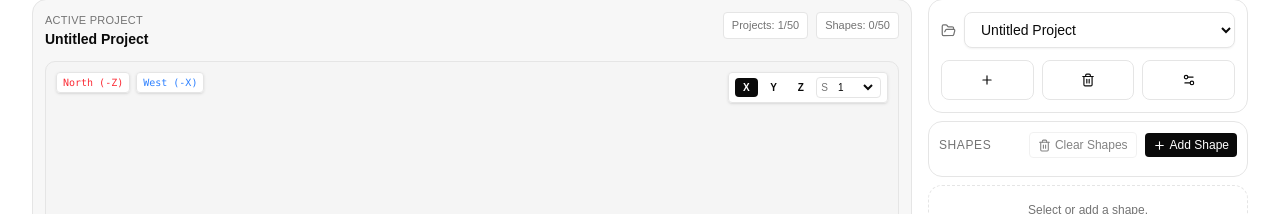
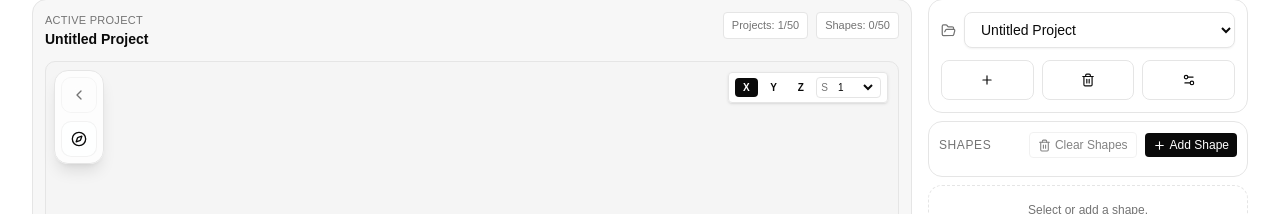
Before and after one commit to ChefMooon/cm-modding-tools, a React (Vite) app: page /collision-box-builder in a window 1280 px wide. Shown: the part 173-387 px from the top of the page. Built offline with nearby package versions, Linux system fonts and the light colour scheme.

Commit message:
feat: add Collision Box Builder Toolbar with rotation preview options

```diff
--- a/src/components/ui/popover.tsx
+++ b/src/components/ui/popover.tsx
@@ -16,6 +16,12 @@ function usePopoverContext() {
   }
 
   return context
+}
+
+interface PopoverContentProps extends PropsWithChildren<ComponentPropsWithoutRef<'div'>> {
+  side?: 'top' | 'right' | 'bottom' | 'left'
+  align?: 'start' | 'center' | 'end'
+  sideOffset?: number
 }
 
 export function Popover({ children, open, onOpenChange }: PropsWithChildren<{ open?: boolean; onOpenChange?: (open: boolean) => void }>) {
@@ -40,8 +46,13 @@ export function Popover({ children, open, onOpenChange }: PropsWithChildren<{ op
   )
 }
 
-export function PopoverTrigger({ children, asChild = false, ...props }: PropsWithChildren<{ asChild?: boolean } & ComponentPropsWithoutRef<'button'>>) {
+export function PopoverTrigger({ children, asChild = false, onClick, ...props }: PropsWithChildren<{ asChild?: boolean; onClick?: (event: ReactMouseEvent<HTMLButtonElement>) => void } & ComponentPropsWithoutRef<'button'>>) {
   const { open, setOpen } = usePopoverContext()
+
+  const handleClick = (event: ReactMouseEvent<HTMLButtonElement>) => {
+    onClick?.(event)
+    setOpen(!open)
+  }
 
   if (asChild && Children.count(children) === 1 && Children.only(children) && typeof Children.only(children) !== 'string') {
     const child = Children.only(children) as ReactElement<{ onClick?: (event: ReactMouseEvent<HTMLButtonElement>) => void }>
@@ -50,19 +61,19 @@ export function PopoverTrigger({ children, asChild = false, ...props }: PropsWit
       ...props,
       onClick: (event: ReactMouseEvent<HTMLButtonElement>) => {
         child.props.onClick?.(event)
-        setOpen(!open)
+        handleClick(event)
       },
     })
   }
 
   return (
-    <button type="button" onClick={() => setOpen(!open)} {...props}>
+    <button type="button" onClick={handleClick} {...props}>
       {children}
     </button>
   )
 }
 
-export function PopoverContent({ children, className, ...props }: PropsWithChildren<ComponentPropsWithoutRef<'div'>>) {
+export function PopoverContent({ children, className, side = 'bottom', align = 'center', sideOffset = 0, ...props }: PopoverContentProps) {
   const { open, setOpen } = usePopoverContext()
   const contentRef = useRef<HTMLDivElement | null>(null)
 
@@ -88,8 +99,28 @@ export function PopoverContent({ children, className, ...props }: PropsWithChild
     return null
   }
 
+  const positionClasses = {
+    top: 'bottom-full left-0 mb-2',
+    right: 'left-full top-0 ml-2',
+    bottom: 'top-full left-0 mt-2',
+    left: 'right-full top-0 mr-2',
+  }
+
+  const alignClasses = {
+    start: 'top-0',
+    center: 'top-1/2 -translate-y-1/2',
+    end: 'bottom-0',
+  }
+
+  const offsetStyle = sideOffset ? { [side === 'left' || side === 'right' ? 'margin' : 'marginTop']: `${sideOffset}px` } : undefined
+
   return (
-    <div ref={contentRef} className={cn('absolute right-0 top-full z-50 mt-2 pointer-events-auto', className)} {...props}>
+    <div
+      ref={contentRef}
+      className={cn('pointer-events-auto absolute z-50', positionClasses[side], alignClasses[align], className)}
+      style={offsetStyle}
+      {...props}
+    >
       {children}
     </div>
   )
--- a/src/feature/collision-box-builder/components/CollisionViewport.tsx
+++ b/src/feature/collision-box-builder/components/CollisionViewport.tsx
@@ -2,7 +2,9 @@ import { Canvas } from '@react-three/fiber';
 import { OrbitControls, Line } from '@react-three/drei';
 import { RotateCcw } from 'lucide-react';
 import { useRef, useState } from 'react';
+import { cn } from '../../../lib/utils';
 import type { OrbitControls as OrbitControlsImpl } from 'three-stdlib';
+import { ViewportToolbar, type PreviewDirection } from './ViewportToolbar';
 import { Button } from '../../../components/ui/button';
 import type { CollisionBox, MoveAxis } from '../types/types';
 import { getEffectiveStepValue } from '../lib/stepUtils';
@@ -13,10 +15,14 @@ interface ViewportProps {
   moveAxis: MoveAxis;
   moveStep: number;
   showPivotPoint: boolean;
+  activePreviewDirection: PreviewDirection;
+  isViewportToolbarOpen: boolean;
   onSelectBox: (id: string) => void;
   onMoveAxisChange: (axis: MoveAxis) => void;
   onMoveStepChange: (step: number) => void;
   onMoveBox: (id: string, axis: MoveAxis, delta: number) => void;
+  onPreviewDirectionChange: (direction: PreviewDirection) => void;
+  onViewportToolbarToggle: () => void;
 }
 
 const markerColorMap = {
@@ -32,7 +38,21 @@ const markerColorMap = {
   Silver: '#cbd5e1',
 }
 
-export function CollisionViewport({ boxes, selectedBoxId, moveAxis, moveStep, showPivotPoint, onSelectBox, onMoveAxisChange, onMoveStepChange, onMoveBox }: ViewportProps) {
+export function CollisionViewport({
+  boxes,
+  selectedBoxId,
+  moveAxis,
+  moveStep,
+  showPivotPoint,
+  activePreviewDirection,
+  isViewportToolbarOpen,
+  onSelectBox,
+  onMoveAxisChange,
+  onMoveStepChange,
+  onMoveBox,
+  onPreviewDirectionChange,
+  onViewportToolbarToggle,
+}: ViewportProps) {
   const [dragState, setDragState] = useState<{ boxId: string; lastX: number; lastY: number; axis: MoveAxis } | null>(null);
   const controlsRef = useRef<OrbitControlsImpl | null>(null);
   const centerPixelGridLines = [];
@@ -88,9 +108,43 @@ export function CollisionViewport({ boxes, selectedBoxId, moveAxis, moveStep, sh
     }
   };
 
+  const getPreviewBounds = (box: CollisionBox) => {
+    switch (activePreviewDirection) {
+      case 'SOUTH':
+        return {
+          minX: 16 - box.maxX,
+          maxX: 16 - box.minX,
+          minZ: 16 - box.maxZ,
+          maxZ: 16 - box.minZ,
+        };
+      case 'WEST':
+        return {
+          minX: box.minZ,
+          maxX: box.maxZ,
+          minZ: 16 - box.maxX,
+          maxZ: 16 - box.minX,
+        };
+      case 'EAST':
+        return {
+          minX: 16 - box.maxZ,
+          maxX: 16 - box.minZ,
+          minZ: box.minX,
+          maxZ: box.maxX,
+        };
+      case 'NORTH':
+      default:
+        return {
+          minX: box.minX,
+          maxX: box.maxX,
+          minZ: box.minZ,
+          maxZ: box.maxZ,
+        };
+    }
+  };
+
   return (
     <div
-      className="relative h-[320px] w-full overflow-hidden rounded-lg border border-border bg-muted sm:h-[380px] md:h-[460px] lg:h-[560px] xl:h-[640px]"
+      className="relative h-[320px] w-full overflow-visible rounded-lg border border-border bg-muted sm:h-[380px] md:h-[460px] lg:h-[560px] xl:h-[640px]"
       onPointerMove={handlePointerMove}
       onPointerUp={handlePointerUp}
       onPointerLeave={handlePointerUp}
@@ -130,13 +184,14 @@ export function CollisionViewport({ boxes, selectedBoxId, moveAxis, moveStep, sh
           if (!box.visible) return null;
           const isSelected = box.id === selectedBoxId;
 
-          const width = (box.maxX - box.minX) / 16;
+          const { minX, maxX, minZ, maxZ } = getPreviewBounds(box);
+          const width = (maxX - minX) / 16;
           const height = (box.maxY - box.minY) / 16;
-          const depth = (box.maxZ - box.minZ) / 16;
+          const depth = (maxZ - minZ) / 16;
 
-          const posX = (box.minX + box.maxX) / 32 - 0.5;
+          const posX = (minX + maxX) / 32 - 0.5;
           const posY = (box.minY + box.maxY) / 32 - 0.5;
-          const posZ = (box.minZ + box.maxZ) / 32 - 0.5;
+          const posZ = (minZ + maxZ) / 32 - 0.5;
           const pivotX = box.pivotX / 16 - 0.5;
           const pivotY = box.pivotY / 16 - 0.5;
           const pivotZ = box.pivotZ / 16 - 0.5;
@@ -186,12 +241,27 @@ export function CollisionViewport({ boxes, selectedBoxId, moveAxis, moveStep, sh
         })}
       </Canvas>
 
-      <div className="pointer-events-none absolute left-2.5 top-2.5 right-2.5 flex flex-wrap items-start justify-between gap-2 select-none">
-        <div className="flex flex-wrap gap-1.5 pointer-events-none">
+      <ViewportToolbar
+        activeDirection={activePreviewDirection}
+        isOpen={isViewportToolbarOpen}
+        onDirectionChange={onPreviewDirectionChange}
+        onToggle={onViewportToolbarToggle}
+      />
+
+      <div className="pointer-events-none absolute bottom-2.5 left-2.5 z-10 flex items-center gap-2 rounded-lg border border-border bg-background/60 px-3 py-1.5 text-xs font-mono shadow-sm backdrop-blur-md select-none">
+        <span className={cn(activePreviewDirection === 'NORTH' ? 'text-foreground' : 'text-amber-500')}>Facing: {activePreviewDirection}</span>
+        <span className="text-muted-foreground">|</span>
+        <span className={cn(activePreviewDirection === 'NORTH' ? 'text-muted-foreground' : 'text-amber-500')}>
+          Matrix: {activePreviewDirection} ({activePreviewDirection === 'NORTH' ? '0°' : activePreviewDirection === 'SOUTH' ? '180°' : activePreviewDirection === 'EAST' ? '270°' : '90°'})
+        </span>
+      </div>
+
+      <div className="pointer-events-none absolute bottom-12 left-2.5 z-10 flex flex-wrap gap-1.5 select-none">
         <span className="rounded border border-border bg-background/95 px-1.5 py-0.5 font-mono text-[10px] text-red-500 shadow-sm">North (-Z)</span>
         <span className="rounded border border-border bg-background/95 px-1.5 py-0.5 font-mono text-[10px] text-blue-500 shadow-sm">West (-X)</span>
       </div>
-        <div className="pointer-events-auto flex flex-wrap items-center justify-end gap-1 rounded border border-border bg-background/95 px-1.5 py-1 shadow-sm">
+
+      <div className="pointer-events-auto absolute right-2.5 top-2.5 z-10 flex flex-wrap items-center justify-end gap-1 rounded border border-border bg-background/95 px-1.5 py-1 shadow-sm">
         {(['X', 'Y', 'Z'] as const).map((axis) => (
           <button
             key={axis}
@@ -222,7 +292,6 @@ export function CollisionViewport({ boxes, selectedBoxId, moveAxis, moveStep, sh
           </select>
         </label>
       </div>
-      </div>
 
       <div className="pointer-events-auto absolute bottom-2.5 right-2.5 z-10">
         <Button
--- /dev/null
+++ b/src/feature/collision-box-builder/components/ViewportToolbar.tsx
@@ -0,0 +1,114 @@
+import { useState } from 'react'
+import { Button } from '@/components/ui/button'
+import { Popover, PopoverContent, PopoverTrigger } from '@/components/ui/popover'
+import { cn } from '@/lib/utils'
+import { ChevronLeft, ChevronRight, Compass, RotateCcw } from 'lucide-react'
+
+export type PreviewDirection = 'NORTH' | 'SOUTH' | 'EAST' | 'WEST'
+
+interface ViewportToolbarProps {
+  activeDirection: PreviewDirection
+  isOpen: boolean
+  onDirectionChange: (dir: PreviewDirection) => void
+  onToggle: () => void
+}
+
+const directionLabels: Record<PreviewDirection, string> = {
+  NORTH: 'North',
+  SOUTH: 'South',
+  EAST: 'East',
+  WEST: 'West',
+}
+
+export function ViewportToolbar({ activeDirection, isOpen, onDirectionChange, onToggle }: ViewportToolbarProps) {
+  const directions: PreviewDirection[] = ['NORTH', 'SOUTH', 'EAST', 'WEST']
+  const [isPopoverOpen, setIsPopoverOpen] = useState(false)
+
+  return (
+    <div
+      className="pointer-events-none absolute left-2 top-2 z-10 flex flex-col gap-2"
+      onPointerDown={(event) => event.stopPropagation()}
+      onPointerMove={(event) => event.stopPropagation()}
+      onPointerUp={(event) => event.stopPropagation()}
+    >
+      <div
+        className={cn(
+          "pointer-events-auto flex flex-col rounded-xl border border-border bg-background/80 p-1.5 shadow-lg backdrop-blur-md transition-all duration-300",
+          isOpen ? "gap-2" : "gap-0" // <-- Fixed: Removes the ghost gap when collapsed
+        )}
+      >
+        <Button
+          type="button"
+          variant="ghost"
+          size="icon"
+          className="h-9 w-9 rounded-lg border border-border/40 text-muted-foreground hover:text-foreground"
+          onClick={onToggle}
+          aria-label={isOpen ? 'Collapse toolbar' : 'Expand toolbar'}
+        >
+          {isOpen ? <ChevronLeft className="h-4 w-4" /> : <ChevronRight className="h-4 w-4" />}
+        </Button>
+
+        <div
+          className={cn(
+            'relative z-20 flex flex-col gap-1.5 overflow-visible transition-all duration-300',
+            isOpen ? 'max-h-56 opacity-100' : 'max-h-0 opacity-0 pointer-events-none',
+          )}
+        >
+          <Popover open={isPopoverOpen} onOpenChange={setIsPopoverOpen}>
+            <PopoverTrigger
+              type="button"
+              className={cn(
+                'flex h-9 w-9 items-center justify-center rounded-lg border border-border/50 transition-colors',
+                activeDirection !== 'NORTH' ? 'bg-accent text-accent-foreground shadow-sm' : 'bg-background/90 text-foreground hover:bg-accent/80',
+              )}
+              onClick={(event) => {
+                event.stopPropagation()
+                setIsPopoverOpen((value) => !value)
+              }}
+            >
+              <Compass className="h-4 w-4" />
+            </PopoverTrigger>
+            <PopoverContent
+              side="right"
+              align="start"
+              sideOffset={10}
+              className="flex w-44 flex-col gap-1.5 rounded-xl border border-border bg-background/95 p-2 shadow-xl backdrop-blur-md"
+            >
+              <span className="px-2 py-1 text-[11px] font-semibold uppercase tracking-wide text-muted-foreground">
+                Directional Preview
+              </span>
+              {directions.map((dir) => (
+                <Button
+                  key={dir}
+                  type="button"
+                  variant={activeDirection === dir ? 'secondary' : 'ghost'}
+                  className="h-8 w-full justify-start text-xs font-medium"
+                  onClick={() => {
+                    onDirectionChange(dir)
+                    setIsPopoverOpen(false)
+                  }}
+                >
+                  <span className={cn('mr-2 h-2 w-2 rounded-full', activeDirection === dir ? 'bg-primary' : 'bg-transparent')} />
+                  {directionLabels[dir]} {dir === 'NORTH' ? '(Base)' : null}
+                </Button>
+              ))}
+              {activeDirection !== 'NORTH' ? (
+                <Button
+                  type="button"
+                  variant="outline"
+                  className="mt-1 h-7 w-full text-xs text-destructive hover:bg-destructive/10"
+                  onClick={() => {
+                    onDirectionChange('NORTH')
+                    setIsPopoverOpen(false)
+                  }}
+                >
+                  <RotateCcw className="mr-1.5 h-3 w-3" /> Reset View
+                </Button>
+              ) : null}
+            </PopoverContent>
+          </Popover>
+        </div>
+      </div>
+    </div>
+  )
+}
--- a/src/routes/collision-box-builder.tsx
+++ b/src/routes/collision-box-builder.tsx
@@ -12,6 +12,7 @@ import { ShapePropertiesPanel } from '../feature/collision-box-builder/component
 import { ShapesListSidebar } from '../feature/collision-box-builder/components/ShapesListSidebar'
 import { StorageSafetyBadge } from '../feature/collision-box-builder/components/StorageSafetyBadge'
 import { useCollisionBuilderState } from '../feature/collision-box-builder/hook/useCollisionBuilderState'
+import type { PreviewDirection } from '../feature/collision-box-builder/components/ViewportToolbar'
 import { collectFilesFromItems } from '../feature/collision-box-builder/lib/importFileUtils'
 import { getEffectiveStepValue } from '../feature/collision-box-builder/lib/stepUtils'
 import type { MoveAxis } from '../feature/collision-box-builder/types/types'
@@ -38,6 +39,8 @@ function RouteComponent() {
   const [showPivotPoint, setShowPivotPoint] = useState(false)
   const [moveAxis, setMoveAxis] = useState<MoveAxis>('X')
   const [globalStepSize, setGlobalStepSize] = useState<number>(1)
+  const [activePreviewDirection, setActivePreviewDirection] = useState<PreviewDirection>('NORTH')
+  const [isViewportToolbarOpen, setIsViewportToolbarOpen] = useState(true)
   const [confirmationState, setConfirmationState] = useState<ConfirmationState | null>(null)
   const [isDraggingActive, setIsDraggingActive] = useState(false)
   const [queuedImportFiles, setQueuedImportFiles] = useState<File[]>([])
@@ -447,10 +450,14 @@ function RouteComponent() {
                 moveAxis={moveAxis}
                 moveStep={globalStepSize}
                 showPivotPoint={showPivotPoint}
+                activePreviewDirection={activePreviewDirection}
+                isViewportToolbarOpen={isViewportToolbarOpen}
                 onSelectBox={setSelectedShapeId}
                 onMoveAxisChange={setMoveAxis}
                 onMoveStepChange={setGlobalStepSize}
                 onMoveBox={moveShapeByDelta}
+                onPreviewDirectionChange={setActivePreviewDirection}
+                onViewportToolbarToggle={() => setIsViewportToolbarOpen((value) => !value)}
               />
             </div>
 
```
Lines whose indentation alone changed are shown as unchanged.
